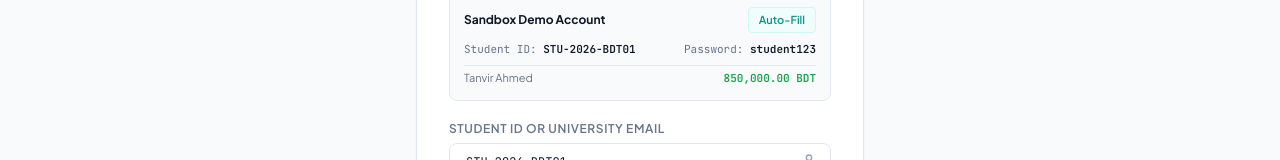
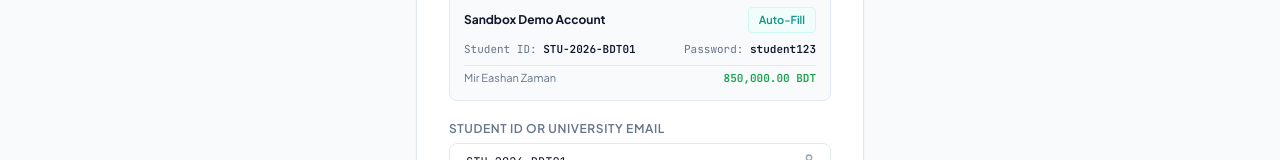
Before and after one commit to MirEashanZaman/student-tuition-payment-agent, a Next.js app in the folder frontend/: page /login in a window 1280 px wide. Shown: the part 223-383 px from the top of the page. Built offline with nearby package versions, Linux system fonts and the light colour scheme; no server answers.

Commit message:
fix(login): update showcase name to Mir Eashan Zaman and clear logout flag

```diff
--- a/frontend/src/app/login/page.tsx
+++ b/frontend/src/app/login/page.tsx
@@ -52,6 +52,9 @@ export default function LoginPage() {
         permissionTier: loginInput.permissionTier,
       });
       setSession(res);
+      if (typeof window !== 'undefined') {
+        sessionStorage.removeItem('fintech_logged_out');
+      }
       authStorage.setToken(res.accessToken, res.user.studentId);
     } catch (err: any) {
       setError(err.message || 'Authentication failed. Please check credentials.');
@@ -139,7 +142,7 @@ export default function LoginPage() {
               <span className="text-[#64748B]">Password: <strong className="text-[#0F172A]">student123</strong></span>
             </div>
             <div className="flex justify-between text-[11px] pt-1 border-t border-[#E2E8F0]">
-              <span className="text-[#64748B]">Tanvir Ahmed</span>
+              <span className="text-[#64748B]">Mir Eashan Zaman</span>
               <span className="font-mono text-[#16A34A] font-bold">850,000.00 BDT</span>
             </div>
           </div>
```
